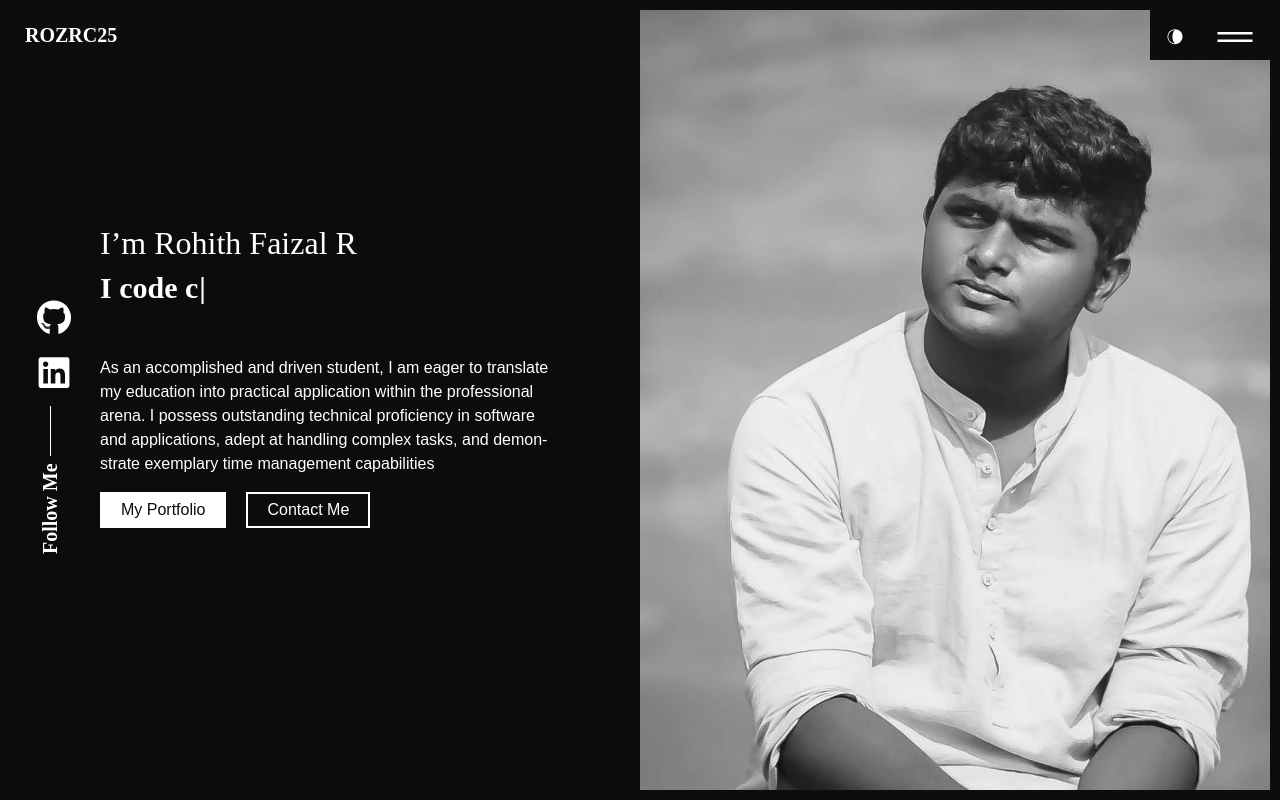
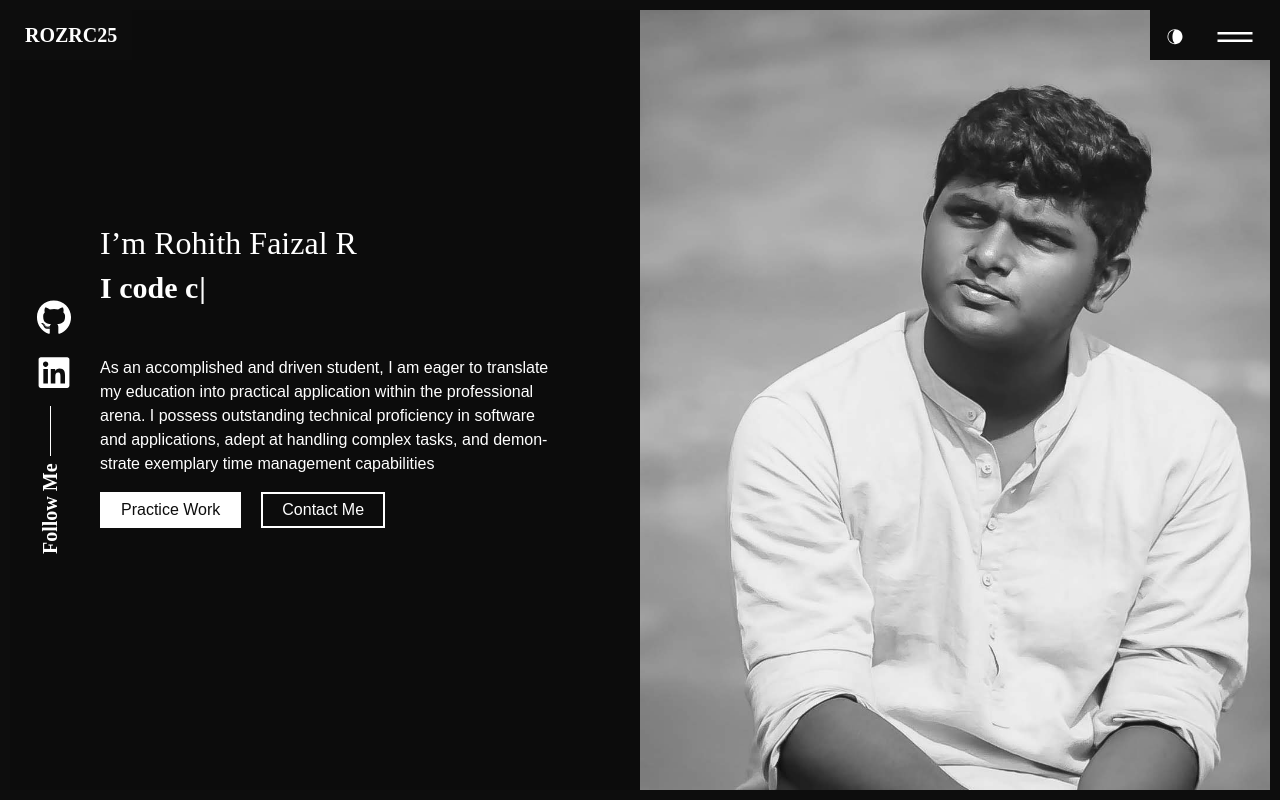
Before and after one commit to Rozrc25/ROZAbout, a React (Create React App) app: page / in a window 1280 px wide. Built offline with nearby package versions, Linux system fonts and the light colour scheme.

Commit message:
Update index.js

```diff
--- a/src/pages/home/index.js
+++ b/src/pages/home/index.js
@@ -41,7 +41,7 @@ export const Home = () => {
                 <div className="intro_btn-action pb-5">
                   <Link to="/portfolio" className="text_2">
                     <div id="button_p" className="ac_btn btn ">
-                      My Portfolio
+                      Practice Work
                       <div className="ring one"></div>
                       <div className="ring two"></div>
                       <div className="ring three"></div>
```
